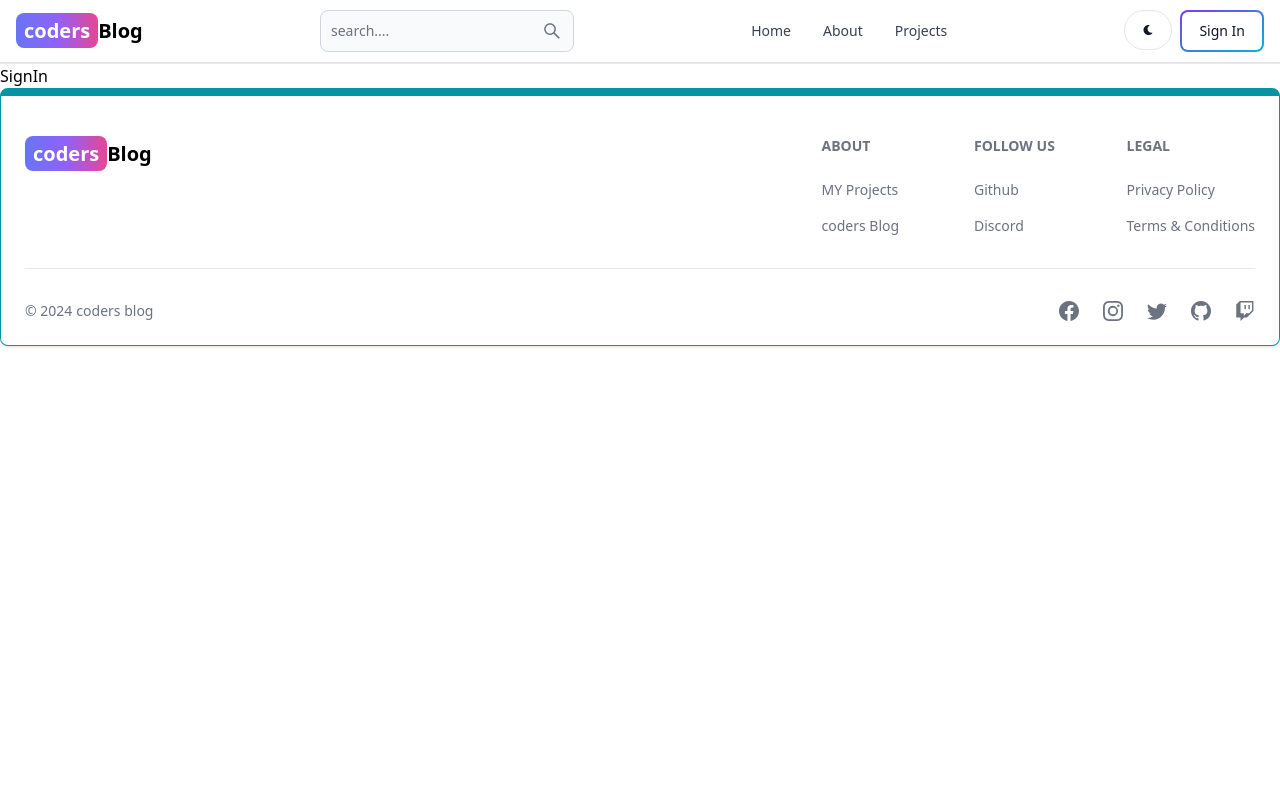
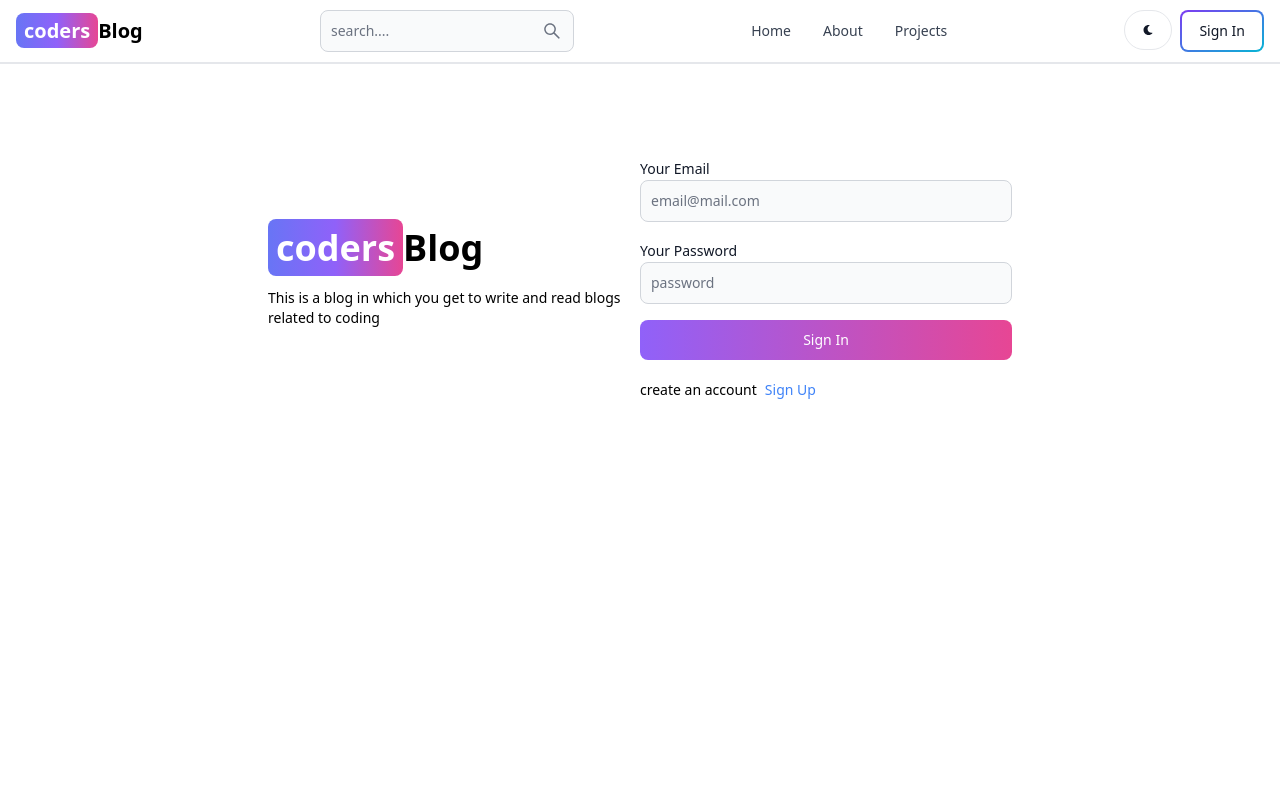
Before and after one commit to lokeeshwar/bloggingApp-MERN, a React (Vite) app in the folder blog/: page /signin in a window 1280 px wide. Shown: the top 800 px of the page. Built offline with nearby package versions, Linux system fonts and the light colour scheme.

Commit message:
completed signin client side

```diff
--- a/blog/src/pages/SignIn.jsx
+++ b/blog/src/pages/SignIn.jsx
@@ -1,5 +1,110 @@
+import { Alert, Button, Label, Spinner, TextInput } from "flowbite-react";
+import { useState } from "react";
+import { Link, useNavigate } from "react-router-dom";
+
 export default function SignIn() {
+  const [formData, setFormData] = useState({});
+  const [errorMessage, setErrorMessage] = useState(null);
+  const [loading, setLoading] = useState(false);
+  const navigate =useNavigate()
+
+  const handleChange = (e) => {
+    setFormData({ ...formData, [e.target.id]: e.target.value.trim() });
+  };
+
+  const handleSubmit = async (e) => {
+    e.preventDefault();
+    let { email, password } = formData;
+    if (!password || !email) {
+      return setErrorMessage("please fill out all the fields");
+    }
+    try {
+      setLoading(true);
+      setErrorMessage(null);
+      const res = await fetch("/api/auth/signin", {
+        method: "POST",
+        headers: { "Content-Type": "application/json" },
+        body: JSON.stringify(formData),
+      });
+      const data = await res.json();
+      if (data.success === false) {
+        return setErrorMessage(data.message);
+      }
+      setLoading(false);
+      if (res.ok) {
+        navigate('/')
+      }
+    } catch (err) {
+      setErrorMessage(err.message);
+      setLoading(false);
+    }
+  };
+
+
   return (
-    <div>SignIn</div>
-  )
+    <div className="min-h-screen mt-20">
+      <div className="flex p-3 max-w-3xl mx-auto flex-col md:flex-row md:items-center">
+        {/* left side */}
+        <div className="flex-1">
+          <Link to="/" className="font-bold dark:text-white text-4xl">
+            <span className="px-2 py-1 bg-gradient-to-r from-indigo-500 via-purple-500 to-pink-500 rounded-lg text-white">
+              coders
+            </span>
+            Blog
+          </Link>
+          <p className="text-sm mt-5">
+            This is a blog in which you get to write and read blogs related to
+            coding
+          </p>
+        </div>
+        {/* right side */}
+        <div className="flex-1">
+          <form className="flex flex-col gap-4" onSubmit={handleSubmit}>
+            <div>
+              <Label value="Your Email" />
+              <TextInput
+                type="email"
+                placeholder="email@mail.com"
+                id="email"
+                onChange={handleChange}
+              />
+            </div>
+            <div>
+              <Label value="Your Password" />
+              <TextInput
+                type="password"
+                placeholder="password"
+                id="password"
+                onChange={handleChange}
+              />
+            </div>
+            <Button
+              gradientDuoTone="purpleToPink"
+              type="submit"
+              disabled={loading}
+            >
+              {loading ? (
+                <>
+                  <Spinner className="sm" /> <span className='pl-3'>loading...</span>
+                </>
+              ) : (
+                "Sign In"
+              )}
+            </Button>
+          </form>
+          <div className="flex mt-5 text-sm gap-2">
+            <span>create an account </span>
+            <Link to="/signup" className="text-blue-500">
+              Sign Up
+            </Link>
+          </div>
+          {errorMessage && (
+            <Alert className="mt-5" color="failure">
+              {errorMessage}
+            </Alert>
+          )}
+        </div>
+      </div>
+    </div>
+  );
 }
```
